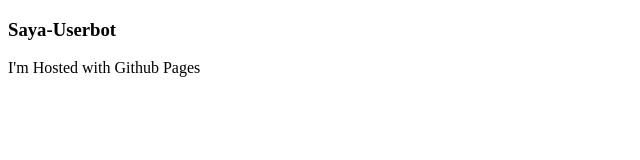
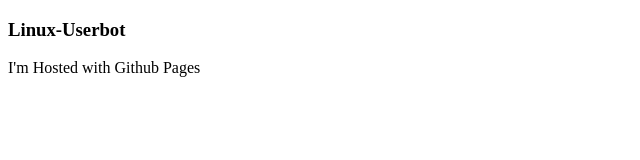
Before and after one commit to Rzky3016/Paradise-Userbot, a plain HTML site: page index.html in a window 1280 px wide. Shown: the full height of the page, 0-640 px from the left. Drawn offline with Linux system fonts and the light colour scheme.

Commit message:
Update index.html

```diff
--- a/index.html
+++ b/index.html
@@ -1,7 +1,7 @@
 <!DOCTYPE html>
 <html>
 <body>
-<h3>Saya-Userbot</h3>
+<h3>Linux-Userbot</h3>
 <p>I'm Hosted with Github Pages</p>
 </body>
 </html>
```
